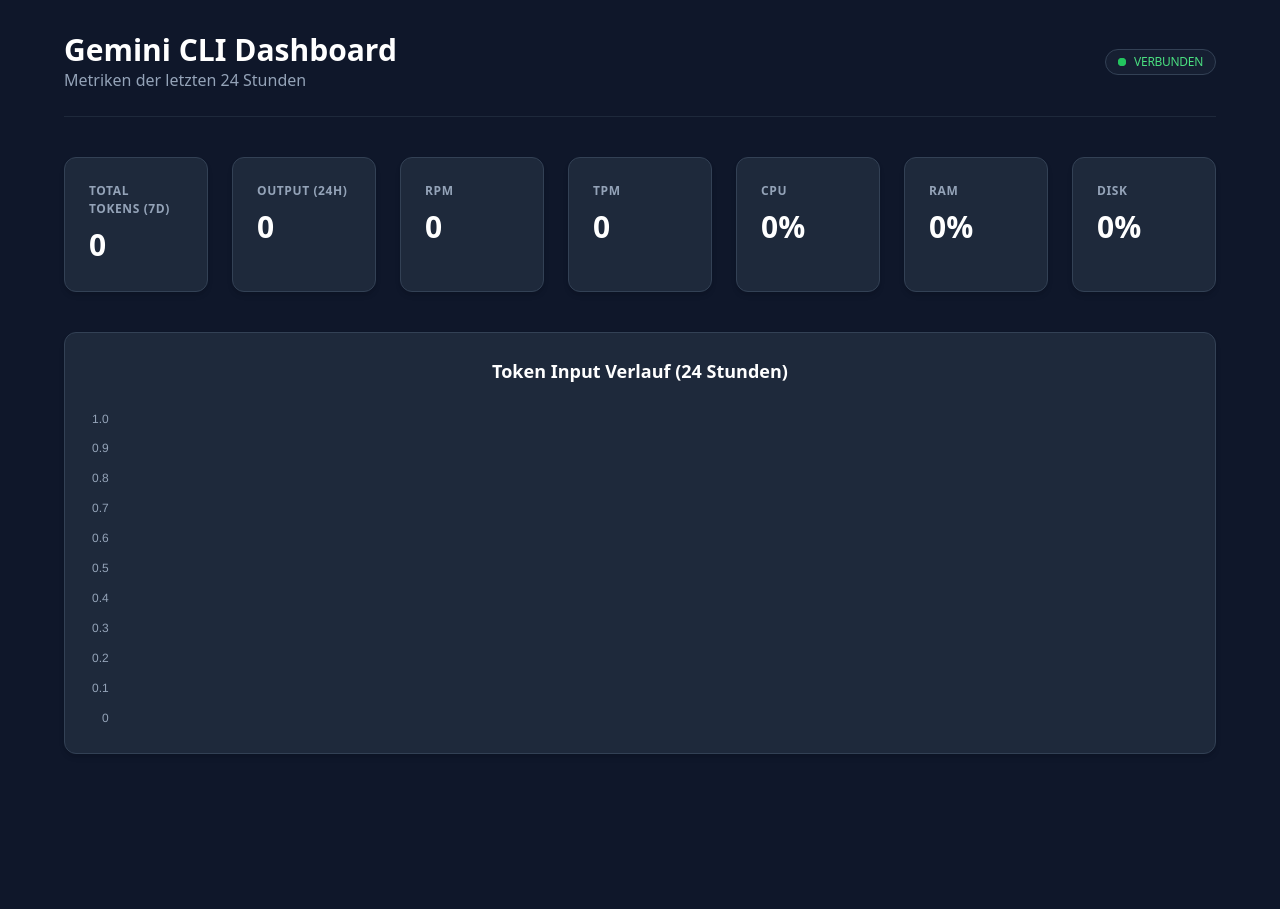
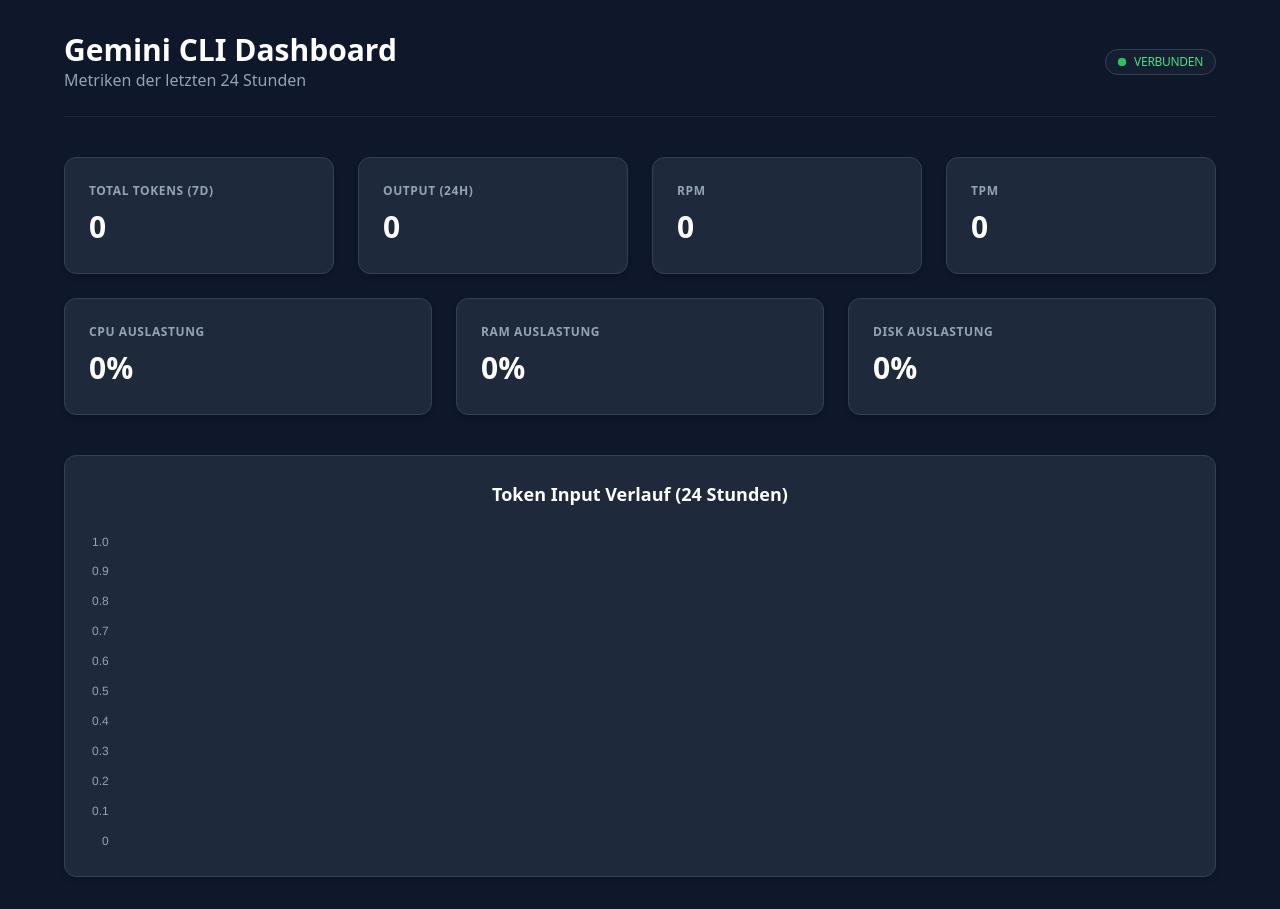
Before and after one commit to florianbatch/status-website, a website: page public/index.html in a window 1280 px wide. Before the commit the page ends 800 px from the top, so only its background shows below. Drawn offline with nearby package versions, Linux system fonts and the light colour scheme; no server answers.

Commit message:
style: separate token and system metrics into rows

```diff
--- a/public/index.html
+++ b/public/index.html
@@ -53,7 +53,7 @@
             </div>
         </header>
 
-        <div class="grid grid-cols-1 md:grid-cols-2 lg:grid-cols-7 gap-6 mb-10">
+        <div class="grid grid-cols-1 md:grid-cols-2 lg:grid-cols-4 gap-6 mb-6">
             <div class="card">
                 <p class="label">Total Tokens (7d)</p>
                 <p id="total-tokens-7d" class="value">0</p>
@@ -70,16 +70,19 @@
                 <p class="label">TPM</p>
                 <p id="tpm" class="value">0</p>
             </div>
+        </div>
+
+        <div class="grid grid-cols-1 md:grid-cols-3 gap-6 mb-10">
             <div class="card">
-                <p class="label">CPU</p>
+                <p class="label">CPU Auslastung</p>
                 <p id="cpu" class="value">0%</p>
             </div>
             <div class="card">
-                <p class="label">RAM</p>
+                <p class="label">RAM Auslastung</p>
                 <p id="ram" class="value">0%</p>
             </div>
             <div class="card">
-                <p class="label">Disk</p>
+                <p class="label">Disk Auslastung</p>
                 <p id="disk" class="value">0%</p>
             </div>
         </div>
```
